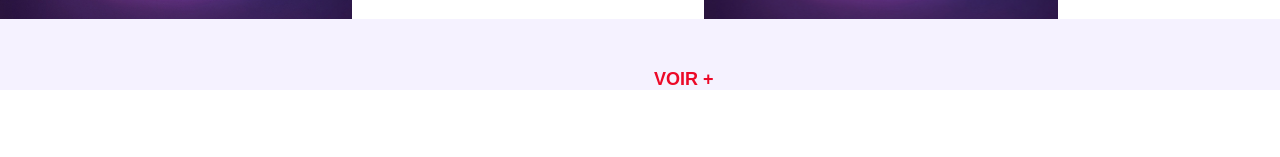
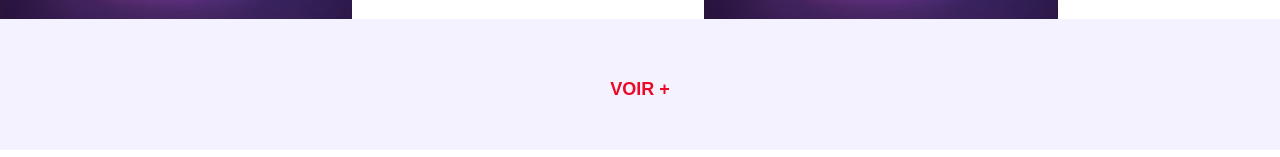
Before and after one commit to AACHOURMOHAMED/site-de-Rayoune-de-maroc, a React (Create React App) app: page /Accueil in a window 1280 px wide. Shown: the part 1819-1976 px from the top of the page. Before the commit the page ends 1928 px from the top, so only its background shows below. Built offline with nearby package versions, Linux system fonts and the light colour scheme.

Commit message:
saving on github

```diff
--- a/src/App.css
+++ b/src/App.css
@@ -250,13 +250,15 @@ margin-top: -10px;
 
 
 
-.voir{
+
+#showcase-actualites .content  .voir{
   font-size: 18px;
   font-family: var(--primary-font);
   color: var(--primary-color);
   font-weight: bold;
   text-align: center;
-  margin: -50px;
-  padding-bottom:20px;
+  margin: 10px;
+  padding-bottom:50px;
 }
+
 /*End Section Actulaete */
--- a/src/components/Accueil.js
+++ b/src/components/Accueil.js
@@ -203,10 +203,10 @@ export const Accueil = () => {
                                 </Card>
 
 
-                                <label className='voir'>VOIR +</label>
+
                             </div>
-                        </div>
-
+                         </div>
+                          <h1 className='voir'>VOIR +</h1>
                     </div>
                 </div>
             </div>
```
